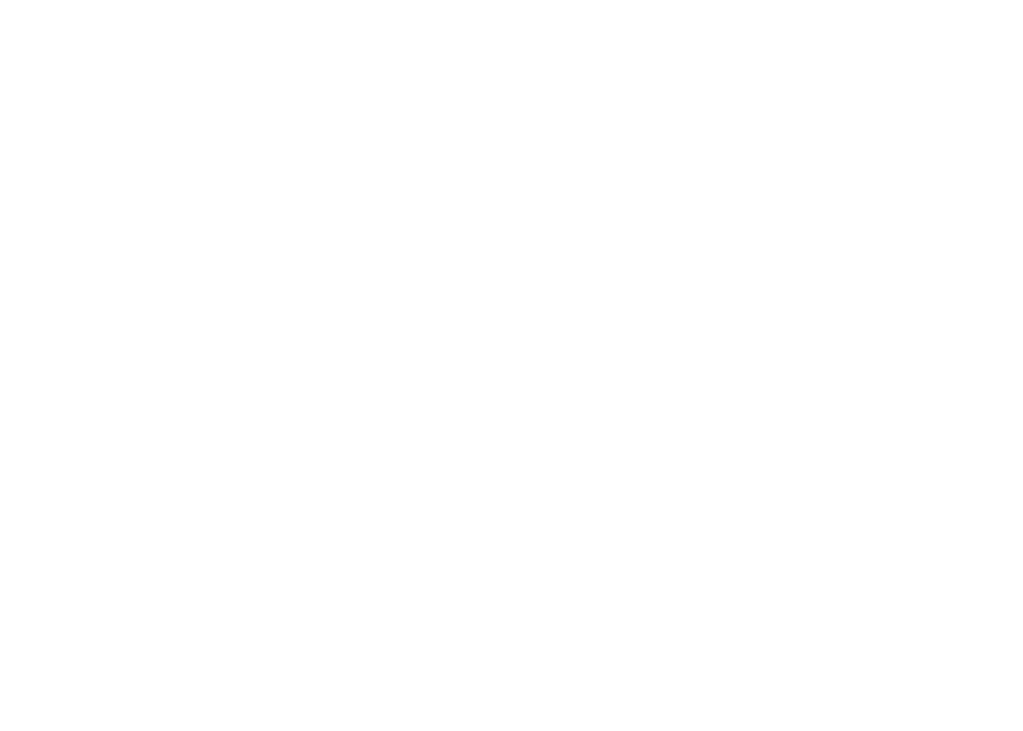
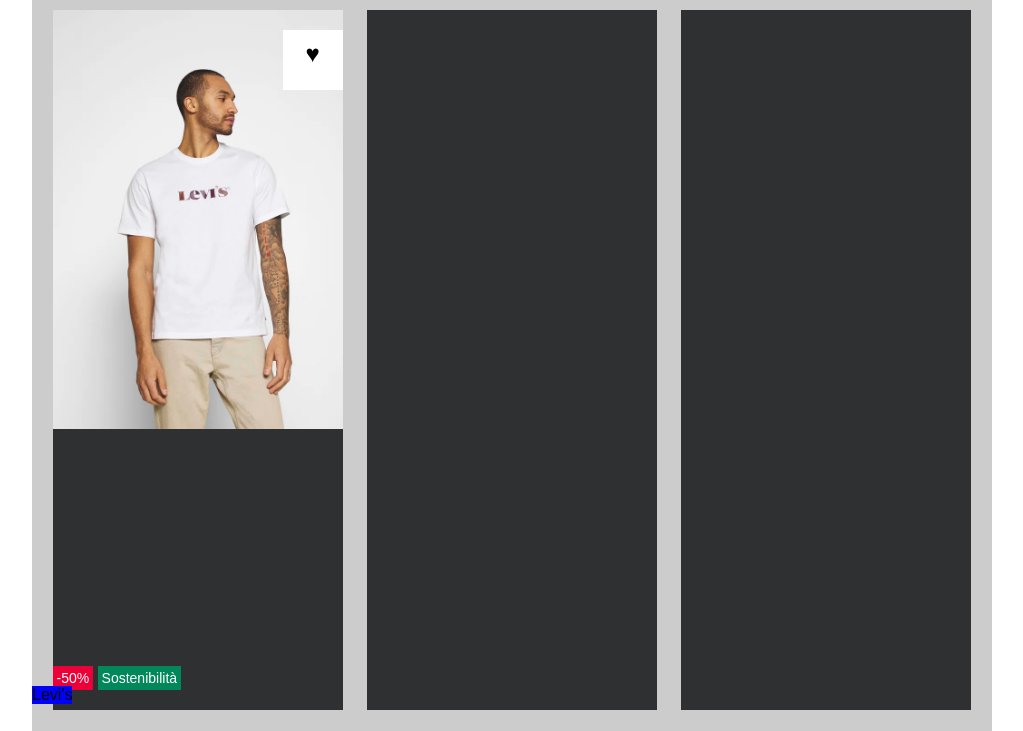
Before and after one commit to cochy98/html-css-boolando, a plain HTML site: page index.html in a window 1280 px wide. Shown: the top 731 px of the page, without its empty margins (128-1151 px from the left). Drawn offline with Linux system fonts and the light colour scheme; a web font is replaced by a local one.

Commit message:
prima forma della pagina

```diff
--- a/css/style.css
+++ b/css/style.css
@@ -3,4 +3,71 @@
     box-sizing: border-box;
     margin: 0;
     padding: 0;
+    font-family: 'Signika Negative', sans-serif;
 }
+
+.container{
+    width: 75%;
+    background-color: #ccc;
+    margin: 0 auto;
+    text-align: center;
+}
+
+.row{
+    position: relative;
+}
+
+.card {
+    background-color: rgb(46, 48, 49);
+    margin: 10px;
+    display: inline-block;
+    width: calc(100% / 3 - 30px);
+    height: 700px;
+    position: relative;
+}
+
+.card-img{
+    width: 100%;
+    /* height: 100%; */
+    left: 0;
+}
+
+.p-absolute{
+    position: absolute;
+}
+
+.heart{
+    width: 60px;
+    height: 60px;
+    color: black;
+    background-color: white;
+    font-size: 1.5em;
+    padding: 10px;
+    top: 20px;
+    right: 0;
+}
+
+.com-item{
+    color: white;
+    padding: 4px;
+    font-size: 14px;
+    bottom: 20px;
+}
+
+.discount{
+    background-color: #EB0037;
+    left: 0;
+}
+
+.extra{
+    background-color: #00875A;
+    bottom: 20px;
+    left: 45px;
+}
+
+.description{
+    background-color: blue;
+    z-index: 2;
+    left: 0;
+    bottom: 20px;
+}
--- a/index.html
+++ b/index.html
@@ -4,13 +4,39 @@
     <meta charset="UTF-8">
     <meta http-equiv="X-UA-Compatible" content="IE=edge">
     <meta name="viewport" content="width=device-width, initial-scale=1.0">
+
+    <!-- importo i font -->
+    <link rel="preconnect" href="https://fonts.googleapis.com">
+    <link rel="preconnect" href="https://fonts.gstatic.com" crossorigin>
+    <link href="https://fonts.googleapis.com/css2?family=Signika+Negative:wght@300;400;500;700&display=swap" rel="stylesheet">
+
     <title>Boolando Cochy</title>
+
     <link rel="stylesheet" href="css/style.css">
 </head>
 <body>
     <main>
         <div class="container">
+            <div class="row">
+                <div class="card">
+                    <img class="card-img p-absolute" src="img/1.webp" alt="img 1"/>
+                    <div class="heart p-absolute">&hearts;</div>
+                    <div class="discount com-item p-absolute">-50%</div>
+                    <div class="extra com-item p-absolute">Sostenibilità</div>
+                </div>
 
+                <span class="description p-absolute">Levi's</span>
+
+
+                <div class="card"></div>
+                <div class="card"></div>
+            </div>
+
+            <div class="row">
+                <div class="card"></div>
+                <div class="card"></div>
+                <div class="card"></div>
+            </div>
         </div>
     </main>
 </body>
```
